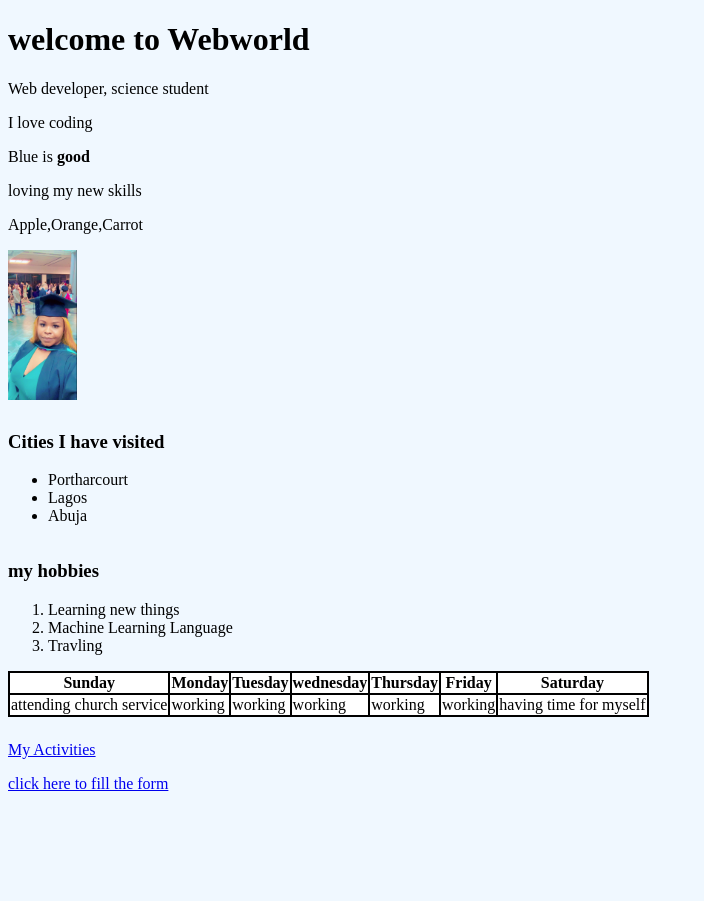
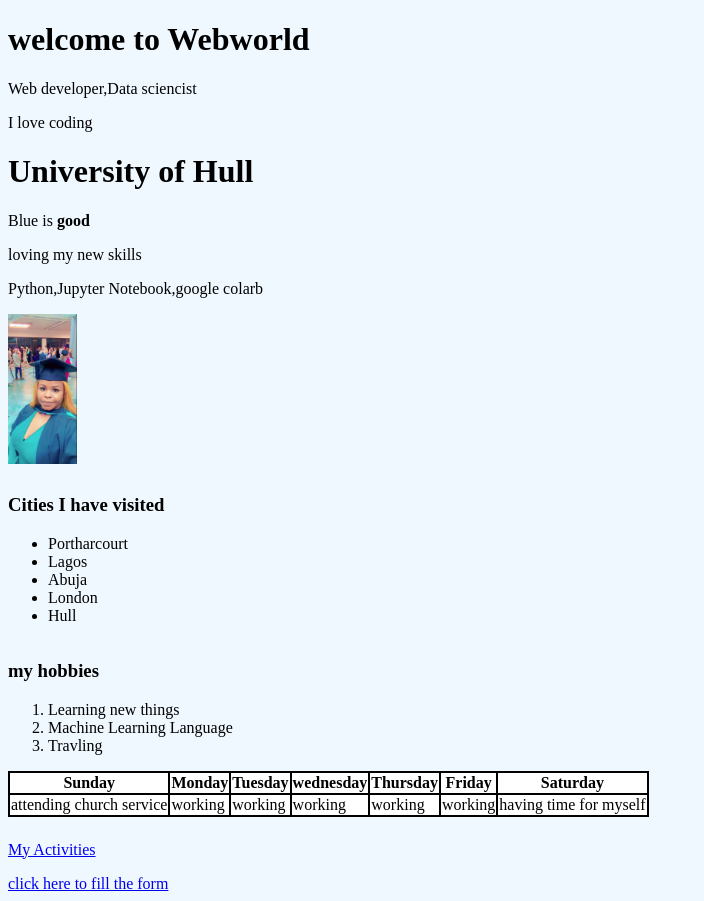
Before and after one commit to Chikacyn/Chika, a plain HTML site: page index.html in a window 1280 px wide. Shown: the whole page, without its empty margins (0-704 px from the left). Before the commit the page ends 801 px from the top, so only its background shows below. Drawn offline with Linux system fonts and the light colour scheme.

Commit message:
Update index.html

```diff
--- a/index.html
+++ b/index.html
@@ -18,12 +18,13 @@
     <h1>welcome to Webworld</h1>
   </head>
     <body>
-    <p>Web developer, science student</p>
+    <p>Web developer,Data sciencist</p>
   </h1>I love coding</h1>
+  <h1>University of Hull</h1>
   </-- strong-->
   <p> Blue is <strong>good</strong></p>
   <p>loving my new skills</p>
-  <p>Apple,Orange,Carrot</p>
+  <p>Python,Jupyter Notebook,google colarb</p>
   <img src="chika.jfif" alt="chika's picture">
 <hr>
 <h3>Cities I have visited</h3>
@@ -31,6 +32,8 @@
   <li>Portharcourt</li>
   <li>Lagos</li>
   <li>Abuja</li>
+  <li>London</li>
+  <li>Hull</li>
 </ul>
 <hr>
 <h3>my hobbies</h3>
```
